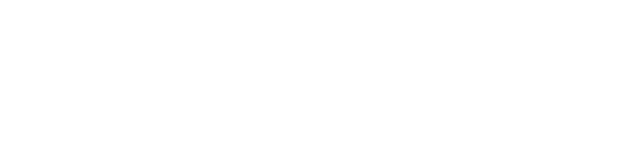
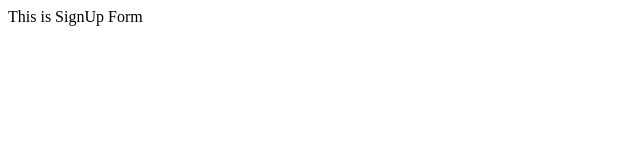
Before and after one commit to MSM26/Trucker, a plain HTML site: page src/SignUp/SignUp.html in a window 1280 px wide. Shown: the whole page, without its empty margins (0-640 px from the left). Drawn offline with Linux system fonts and the light colour scheme.

Commit message:
sign up page

```diff
--- a/src/SignUp/SignUp.html
+++ b/src/SignUp/SignUp.html
@@ -4,6 +4,6 @@
 	<title>SignUp</title>
 </head>
 <body>
-
+This is SignUp Form
 </body>
 </html>
```
